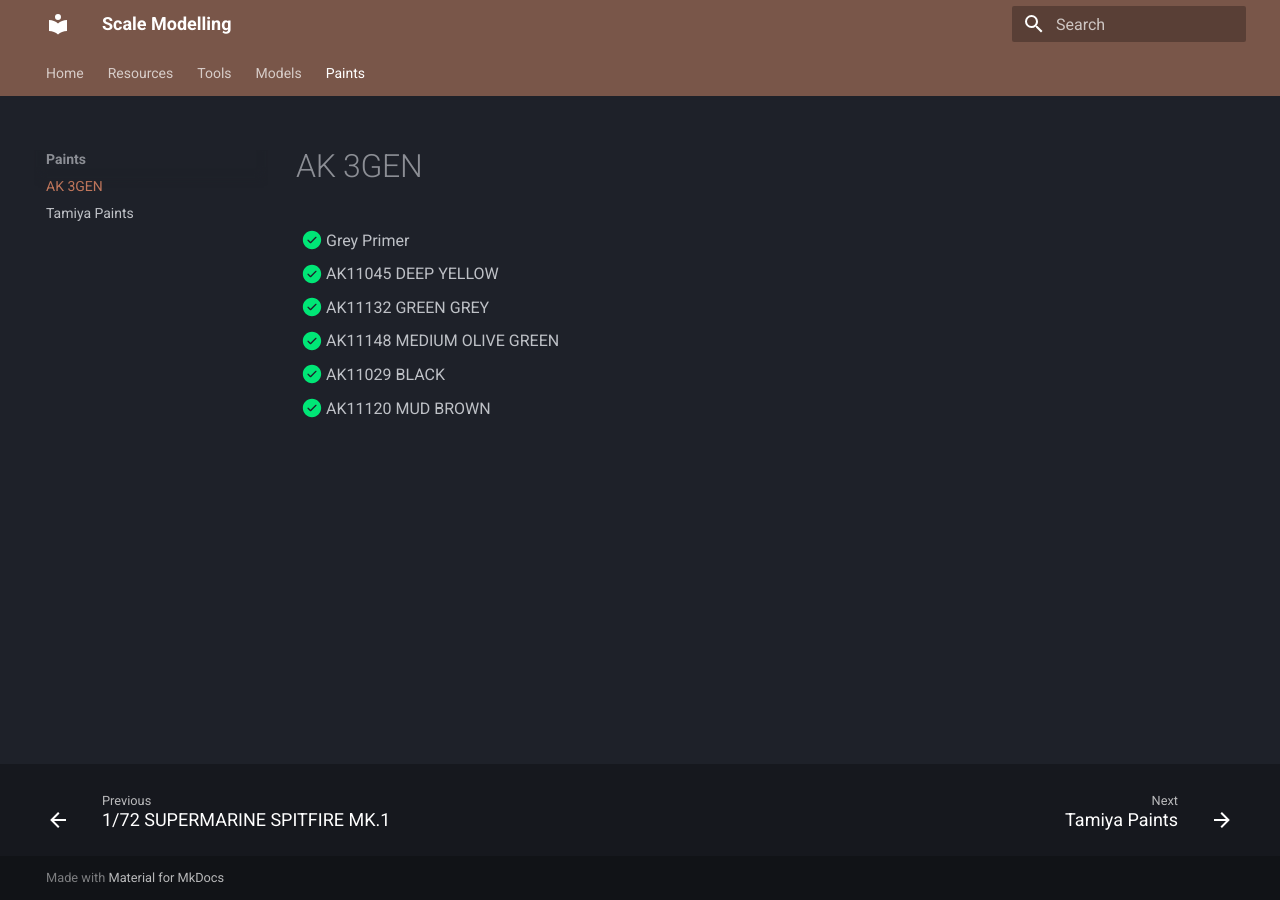
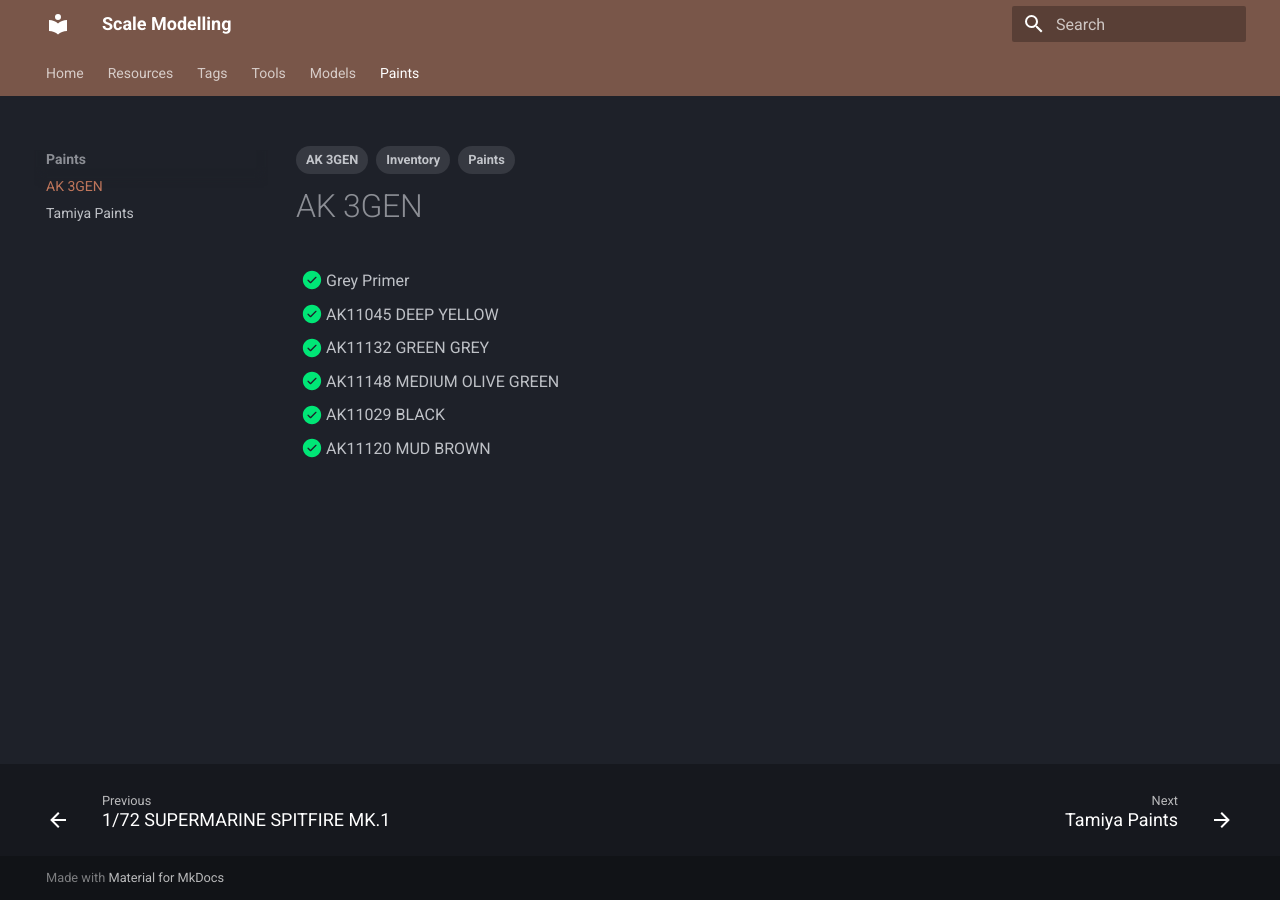
Before and after one commit to dlicudi/scale-modelling, an MkDocs documentation site: the page built from docs/paints/ak-3gen.md, in a window 1280 px wide. Built offline with MkDocs 1.6.1 and Material for MkDocs 9.7.7, drawn with Linux system fonts in a browser that asks for light colours.

Commit message:
Added tags

```diff
--- a/docs/paints/ak-3gen.md
+++ b/docs/paints/ak-3gen.md
@@ -1,3 +1,10 @@
+---
+tags:
+  - Inventory
+  - AK 3GEN
+  - Paints
+---
+
 # AK 3GEN
 
 - [x] Grey Primer
--- a/mkdocs.yml
+++ b/mkdocs.yml
@@ -1,4 +1,9 @@
 site_name: Scale Modelling
+plugins:
+  - tags:
+      tags_file: tags.md
+  - search:
+      enabled: true
 theme:
   name: material
   font:
```
Also changed, not shown: docs/models/tamiya/1-3-72-p-51d-mustang-60749.md (+7 -0 lines), docs/models/tamiya/1-3-72-supermarine-spitfire-mk-1-60748.md (+7 -0 lines), docs/paints/tamiya.md (+7 -0 lines), docs/tags.md (added).
